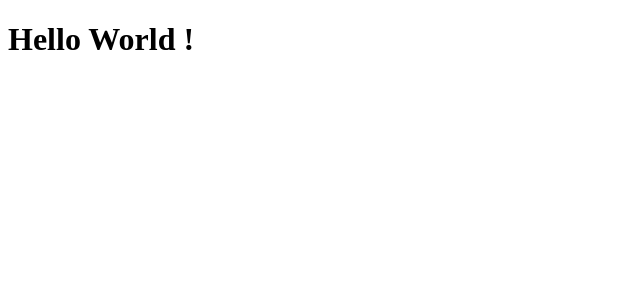
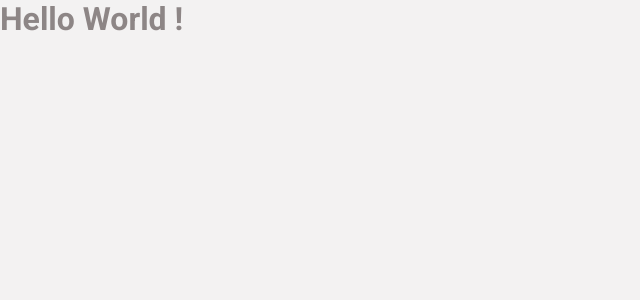
Before and after one commit to fabiobatoni/Coffe-Delivery, a React (Vite) app: page / in a window 1280 px wide. Shown: the top 300 px of the page, without its empty margins (0-640 px from the left). Built offline with nearby package versions, Linux system fonts and the light colour scheme.

Commit message:
component: App: Create Global Style
feat: Add global style in App.ts

Signed-off-by: fabiobatoni <fabio_batoni@hotmail.com>

```diff
--- a/src/App.tsx
+++ b/src/App.tsx
@@ -1,7 +1,12 @@
+import { ThemeProvider } from "styled-components"
+import { defaultTheme } from "./styles/themes/default"
+import { GlobalStyle } from "./styles/themes/global"
+
 export function App() {
   return (
-    <>
+    <ThemeProvider theme={defaultTheme}>
+      <GlobalStyle />
      <h1>Hello World !</h1>
-    </>
+    </ThemeProvider>
   )
 }
--- /dev/null
+++ b/src/styles/themes/global.ts
@@ -0,0 +1,27 @@
+import { createGlobalStyle } from 'styled-components'
+
+export const GlobalStyle = createGlobalStyle`
+  * {
+    margin: 0;
+    padding: 0;
+    box-sizing: border-box;
+  }
+
+
+  :focus {
+    outline: 0;
+    box-shadow: 0 0 0 2px ${props => props.theme['purple-dark']}
+  }
+
+  body {
+    background: ${props => props.theme['base-card']};
+    color: ${props => props.theme['base-label']};
+    -webkit-font-smoothing: antialiased;
+  }
+
+  body, input, textarea , button {
+    font-family: 'Roboto', sans-serif;
+    font-weight: 400;
+    font-size: 1rem;
+  }
+`;
```
